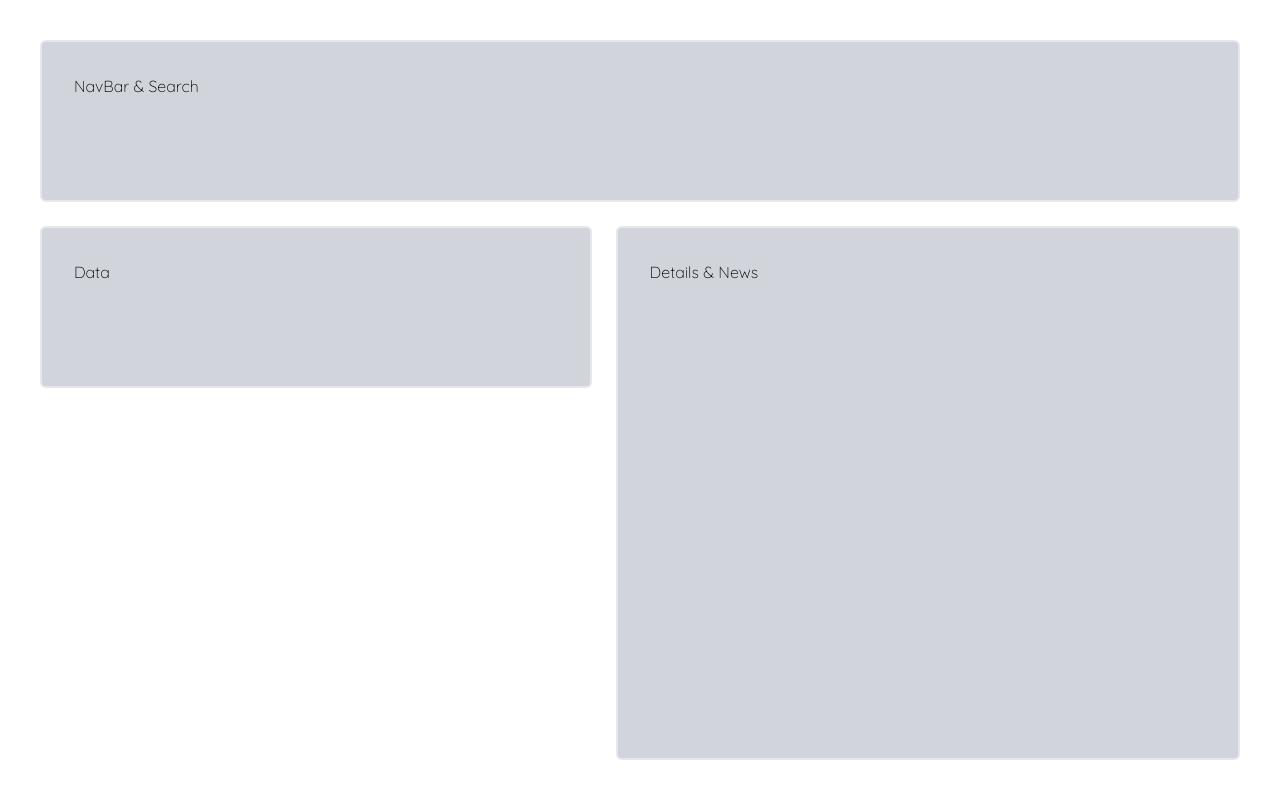
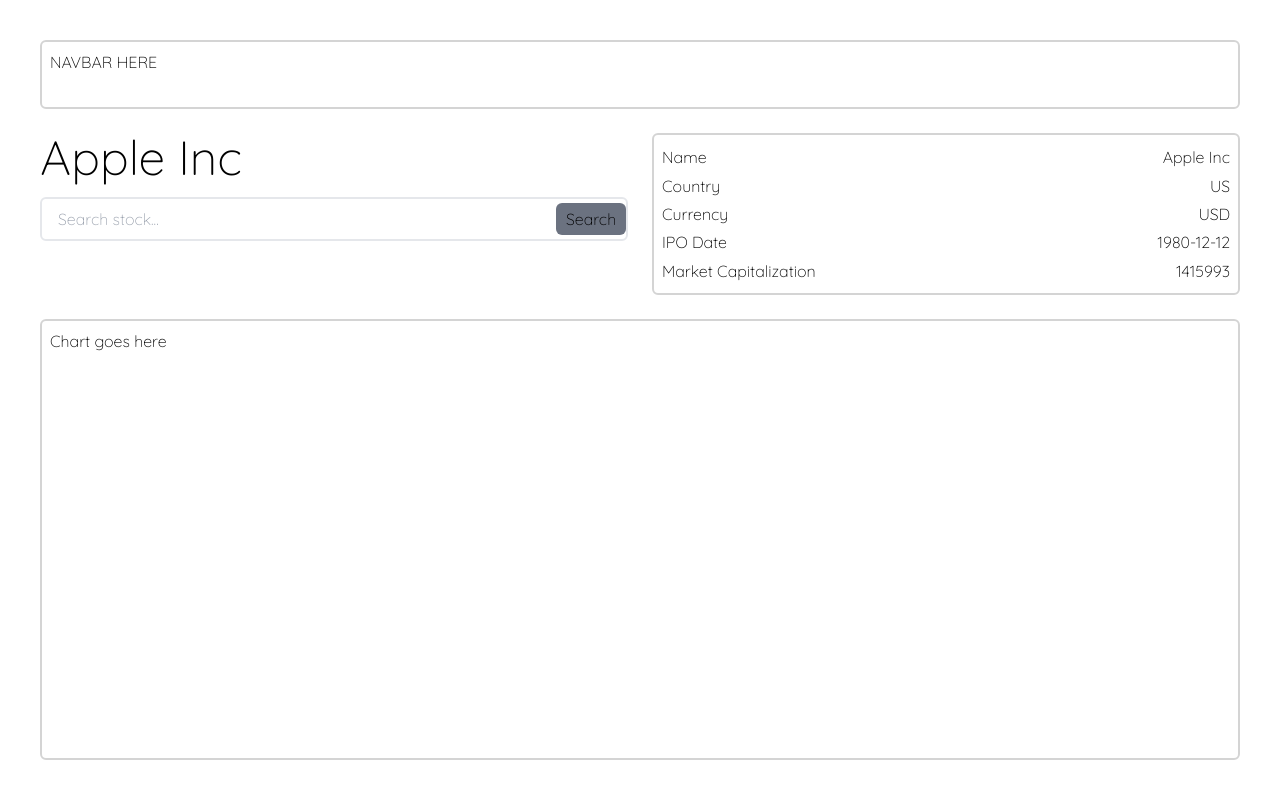
Before and after one commit to mfirdausbn/ReactAppStocks, a React (Create React App) app in the folder react-app-stocks/: page / in a window 1280 px wide. Built offline with nearby package versions, Linux system fonts and the light colour scheme.

Commit message:
search and details component complete

```diff
--- a/react-app-stocks/src/components/Card.js
+++ b/react-app-stocks/src/components/Card.jsx
@@ -2,7 +2,7 @@
 
 const Card = ({children}) => {
     return (
-        <div className='w-full h-full rounded-md relative p-8 border-2 bg-gray-300'>
+        <div className='w-full h-full rounded-md relative p-2 border-2 bg-white border-neutral-300'>
           {children}
         </div>
     );
--- a/react-app-stocks/src/components/Dashboard.js
+++ /dev/null
@@ -1,23 +0,0 @@
-import React from "react";
-import Card from "./Card";
-
-const Dashboard = () => {
-  return (
-    <div className="h-screen grid auto-rows-fr gap-6 p-10 font-quicksand">
-      <div className="row-span-1 col-span-2">
-        <Card>NavBar & Search</Card>
-      </div>
-      {/* <div className="row-span-4 col-span-1" >
-        <Card>Chart</Card>
-      </div> */}
-      <div className="row-span-1 col-span-1">
-        <Card>Data</Card>
-      </div>
-      <div className="row-span-3 col-span-1">
-        <Card>Details & News</Card>
-      </div>
-    </div>
-  );
-};
-
-export default Dashboard;
--- /dev/null
+++ b/react-app-stocks/src/components/Dashboard.jsx
@@ -0,0 +1,27 @@
+import React from "react";
+import { mockCompanyDetails } from "../constants/mock";
+import Card from "./Card";
+import SearchArea from "./SearchArea";
+import Details from "./Details";
+
+const Dashboard = () => {
+  return (
+    //makes the page layout a grid of 2columns by 8 rows
+    <div className="h-screen grid grid-cols-2 grid-rows-8 gap-6 p-10 font-quicksand">
+      <div className="row-span-1 col-span-2">
+      <Card>NAVBAR HERE</Card>
+      </div>
+      <div className="row-span-2 col-span-1">
+      <SearchArea name={mockCompanyDetails.name} />
+      </div>
+      <div className="row-span-2 col-1 overflow-y-scroll">
+      <Details details={mockCompanyDetails}/>
+      </div>
+      <div className="row-span-5 col-span-2" >
+      <Card>Chart goes here</Card>
+      </div>
+    </div>
+  );
+};
+
+export default Dashboard;
--- /dev/null
+++ b/react-app-stocks/src/components/Details.jsx
@@ -0,0 +1,32 @@
+import React from "react";
+import Card from "./Card";
+
+const Details = ({details}) => {
+    //doing this allows us to extract only the data that we wish to as stated below
+  const detailsList = {
+    name: "Name",
+    country: "Country",
+    currency: "Currency",
+
+    ipo: "IPO Date",
+    marketCapitalization: "Market Capitalization",
+
+  };
+
+  return (
+    <Card>
+      <ul className="w-full h-full flex flex-col justify-between">
+        {Object.keys(detailsList).map((item) => {
+            return(
+                <li key={item} className="flex-1 flex justify-between items-center">
+                    <span>{detailsList[item]}</span>
+                    <span>{details[item]}</span>
+                </li>
+            )
+        })}
+      </ul>
+    </Card>
+  );
+};
+
+export default Details;
--- /dev/null
+++ b/react-app-stocks/src/components/Search.jsx
@@ -0,0 +1,58 @@
+import React, { useState } from "react";
+import { mockSearchResults } from "../constants/mock";
+import SearchResults from "./SearchResults";
+
+const Search = () => {
+  //input to store query input to search for stock data
+  const [input, setInput] = useState("");
+  //the array of objects that store the search results
+  const [searchResults, setSearchResults] = useState(mockSearchResults.result);
+
+  //function to fetchData using the api
+  //   const fetchSearchResults = async (url) => {
+  //     const response = await fetch(url);
+  //     const data = await response.json();
+  //     setSearchResults(data);
+  //   };
+
+  const clear = () => {
+    setInput("");
+    setSearchResults([]);
+  };
+
+  const updateSearchResults = () => {
+    setSearchResults(mockSearchResults.result);
+  };
+
+  return (
+
+      <div className="flex items-center my-4 border-2 rounded-md relative z-50 bg-white  ">
+        <input
+          type="text"
+          value={input}
+          className="w-full px-4 py-2 rounded-md"
+          placeholder="Search stock..."
+          onChange={(event) => {
+            setInput(event.target.value);
+          }}
+          onSubmit={() => {
+            updateSearchResults();
+          }}
+        ></input>
+        {/* if theres an input the clear button will appear */}
+        {input && (
+          <button className="h-8 w-20 items-center bg-red-200 rounded-md" onClick={clear}>
+            Clear
+          </button>
+        )}
+        <button className="h-8 w-20 items-center bg-gray-500 rounded-md" onClick={updateSearchResults}>
+          Search
+        </button>
+
+        {input && searchResults.length > 0 ? <SearchResults results={searchResults}/> : null}
+      </div>
+
+  );
+};
+
+export default Search;
--- /dev/null
+++ b/react-app-stocks/src/components/SearchArea.jsx
@@ -0,0 +1,15 @@
+import React from "react";
+import Search from "./Search";
+
+const SearchArea = ({ name }) => {
+  return (
+    <>
+      <div>
+        <h1 className="text-5xl">{name}</h1>
+        <Search />
+      </div>
+    </>
+  );
+};
+
+export default SearchArea;
--- /dev/null
+++ b/react-app-stocks/src/components/SearchResults.jsx
@@ -0,0 +1,21 @@
+import React from "react";
+
+const SearchResults = ({ results }) => {
+  return (
+    <ul className="absolute top-12 border-2 w-full rounded-md h-32 overflow-y-scroll bg-white border-neutral-200">
+      {results.map((item) => {
+        return (
+          <li
+            key={item.symbol}
+            className="cursor-pointer p-4 m-2 flex items-center justify-between rounded-md hover:bg-gray-200"
+          >
+            <span>{item.symbol}</span>
+            <span>{item.description}</span>
+          </li>
+        );
+      })}
+    </ul>
+  );
+};
+
+export default SearchResults;
```
Also changed, not shown: react-app-stocks/src/App.jsx (renamed from react-app-stocks/src/App.js).
